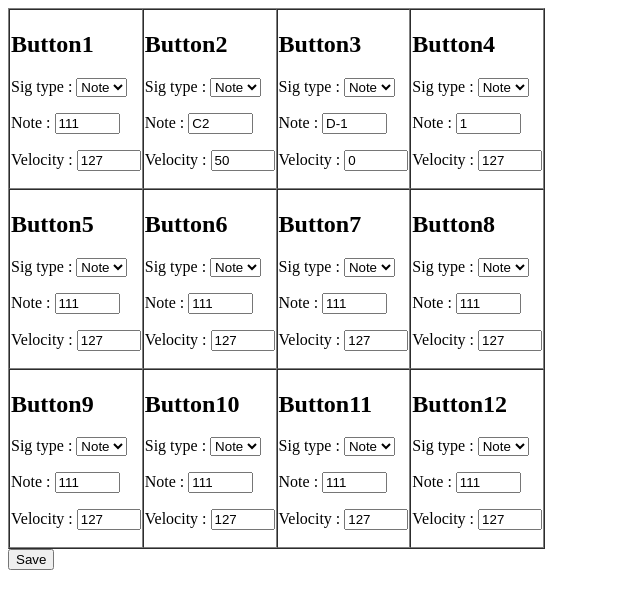
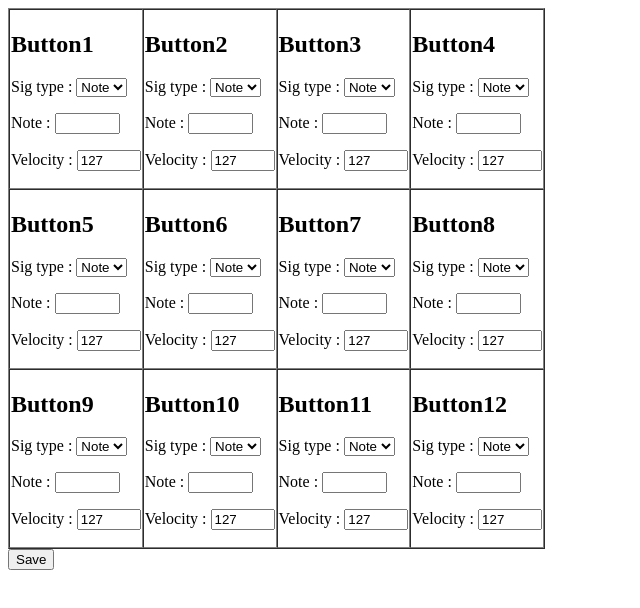
Before and after one commit to kic35/arduino-midi-config-tool, a plain HTML site: page index.html in a window 1280 px wide. Shown: the whole page, without its empty margins (0-640 px from the left). Drawn offline with Linux system fonts and the light colour scheme.

Commit message:
問題なく動くバージョン、見た目、入力チェックはまだ

```diff
--- a/index.html
+++ b/index.html
@@ -25,7 +25,7 @@
             </label></p>
           <p><label>
               <span class="sigtype">Note :</span>
-              <input type="text" class="no" size="5px" value="111" />
+              <input type="text" class="no" size="5px" value="" />
             </label></p>
           <p><label>
               <span>Velocity :</span>
@@ -45,7 +45,7 @@
             </label></p>
           <p><label>
               <span class="sigtype">Note :</span>
-              <input type="text" class="no" size="5px" value="111" />
+              <input type="text" class="no" size="5px" value="" />
             </label></p>
           <p><label>
               <span>Velocity :</span>
@@ -65,7 +65,7 @@
             </label></p>
           <p><label>
               <span class="sigtype">Note :</span>
-              <input type="text" class="no" size="5px" value="111" />
+              <input type="text" class="no" size="5px" value="" />
             </label></p>
           <p><label>
               <span>Velocity :</span>
@@ -85,7 +85,7 @@
             </label></p>
           <p><label>
               <span class="sigtype">Note :</span>
-              <input type="text" class="no" size="5px" value="111" />
+              <input type="text" class="no" size="5px" value="" />
             </label></p>
           <p><label>
               <span>Velocity :</span>
@@ -107,7 +107,7 @@
             </label></p>
           <p><label>
               <span class="sigtype">Note :</span>
-              <input type="text" class="no" size="5px" value="111" />
+              <input type="text" class="no" size="5px" value="" />
             </label></p>
           <p><label>
               <span>Velocity :</span>
@@ -127,7 +127,7 @@
             </label></p>
           <p><label>
               <span class="sigtype">Note :</span>
-              <input type="text" class="no" size="5px" value="111" />
+              <input type="text" class="no" size="5px" value="" />
             </label></p>
           <p><label>
               <span>Velocity :</span>
@@ -147,7 +147,7 @@
             </label></p>
           <p><label>
               <span class="sigtype">Note :</span>
-              <input type="text" class="no" size="5px" value="111" />
+              <input type="text" class="no" size="5px" value="" />
             </label></p>
           <p><label>
               <span>Velocity :</span>
@@ -167,7 +167,7 @@
             </label></p>
           <p><label>
               <span class="sigtype">Note :</span>
-              <input type="text" class="no" size="5px" value="111" />
+              <input type="text" class="no" size="5px" value="" />
             </label></p>
           <p><label>
               <span>Velocity :</span>
@@ -189,7 +189,7 @@
             </label></p>
           <p><label>
               <span class="sigtype">Note :</span>
-              <input type="text" class="no" size="5px" value="111" />
+              <input type="text" class="no" size="5px" value="" />
             </label></p>
           <p><label>
               <span>Velocity :</span>
@@ -209,7 +209,7 @@
             </label></p>
           <p><label>
               <span class="sigtype">Note :</span>
-              <input type="text" class="no" size="5px" value="111" />
+              <input type="text" class="no" size="5px" value="" />
             </label></p>
           <p><label>
               <span>Velocity :</span>
@@ -229,7 +229,7 @@
             </label></p>
           <p><label>
               <span class="sigtype">Note :</span>
-              <input type="text" class="no" size="5px" value="111" />
+              <input type="text" class="no" size="5px" value="" />
             </label></p>
           <p><label>
               <span>Velocity :</span>
@@ -249,7 +249,7 @@
             </label></p>
           <p><label>
               <span class="sigtype">Note :</span>
-              <input type="text" class="no" size="5px" value="111" />
+              <input type="text" class="no" size="5px" value="" />
             </label></p>
           <p><label>
               <span>Velocity :</span>
--- a/main.js
+++ b/main.js
@@ -171,10 +171,6 @@ void sendMidi(int cmd, int pitch, int velocity) {
 }`;
   $("#result").html(inoData.replace(/\r?\n/g, "<br>"));
 }
-//Note, CCの切り替え
-function changeType(btnNo) {
-  $(`#btn${btnNo} .sigtype`).text($(`#btn${btnNo} option:selected`).val() + " :");
-}
 
 function convertValues() {
   for (let i = 0; i < 4; i++) {
@@ -215,16 +211,19 @@ $("#save").on("click", function () {
   saveAs(blob, 'setmidi.ino');
 });
 
+//Note, CCの切り替え
+function changeType(btnNo) {
+  $(`#btn${btnNo} .sigtype`).text($(`#btn${btnNo} option:selected`).val() + " :");
+}
 
-
-presetArr = [
-  ["Note", "111", 127],
-  ["Note", "C2", 50],
-  ["Note", "D-1", 0],
-  ["CC", "1", 127]
-];
-for (let i = 0; i < 4; i++) {
-  $(`#btn${i+1} option:selected`).val(presetArr[i][0]);
-  $(`#btn${i+1} .no`).val(presetArr[i][1]);
-  $(`#btn${i+1} .velocity`).val(presetArr[i][2]);
-}
+// presetArr = [
+//   ["Note", "111", 127],
+//   ["Note", "C2", 50],
+//   ["Note", "D-1", 0],
+//   ["CC", "1", 127]
+// ];
+// for (let i = 0; i < 4; i++) {
+//   $(`#btn${i+1} option:selected`).val(presetArr[i][0]);
+//   $(`#btn${i+1} .no`).val(presetArr[i][1]);
+//   $(`#btn${i+1} .velocity`).val(presetArr[i][2]);
+// }
```
